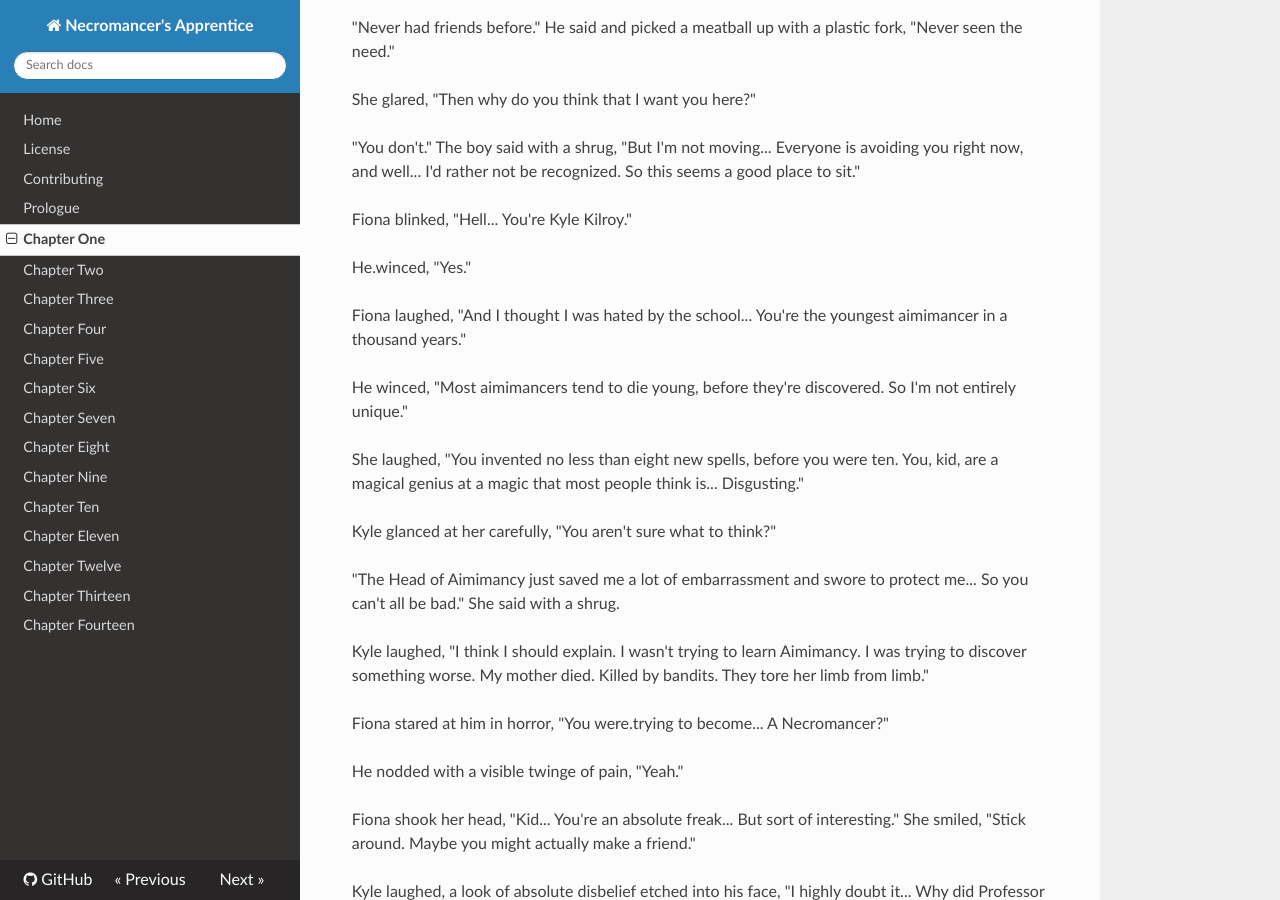
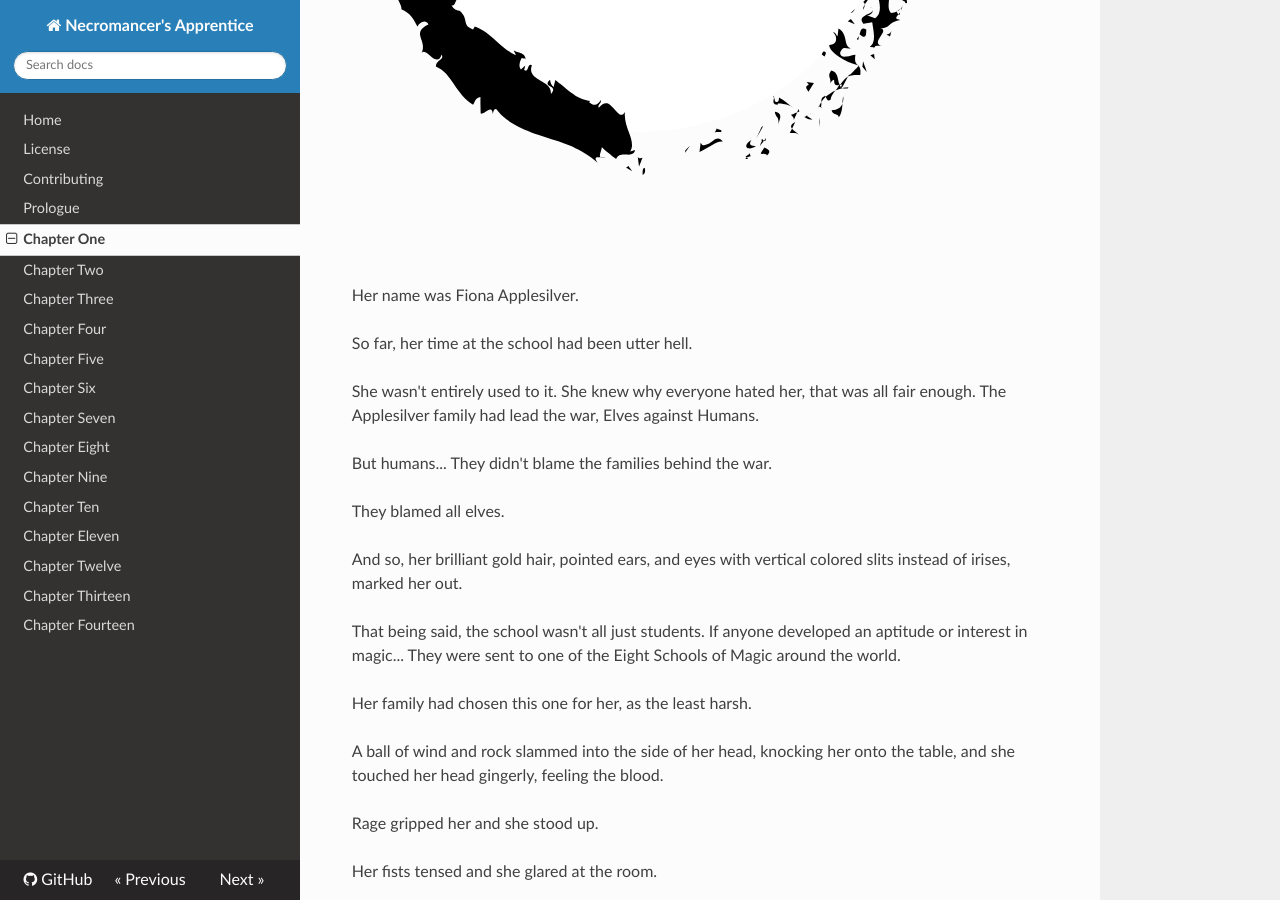
Before and after one commit to shakna-israel/NecromancersApprentice, an MkDocs documentation site: the page built from docs/001-Chapter-One.md, in a window 1280 px wide and 900 px high, scrolled down 4077 px. Built offline with MkDocs 1.6.1, drawn with Linux system fonts in a browser that asks for light colours; nearby versions of some CDN libraries; old or Windows-style settings are respelled for this version of MkDocs.

Commit message:
Added symbols

```diff
--- a/docs/001-Chapter-One.md
+++ b/docs/001-Chapter-One.md
@@ -80,6 +82,8 @@
 
 ---
 
+![Terramancy](https://cdn.rawgit.com/shakna-israel/NecromancersApprentice/master/docs/img/Symbol_Terramancy.svg)
+
 Her name was Fiona Applesilver.
 
 So far, her time at the school had been utter hell.
@@ -136,7 +140,7 @@
 
 Fiona blinked, "Hell... You're Kyle Kilroy."
 
-He.winced, "Yes."
+He winced, "Yes."
 
 Fiona laughed, "And I thought I was hated by the school... You're the youngest aimimancer in a thousand years."
 
```
Also changed, not shown: other parts of docs/001-Chapter-One.md (+8 -0 lines).
